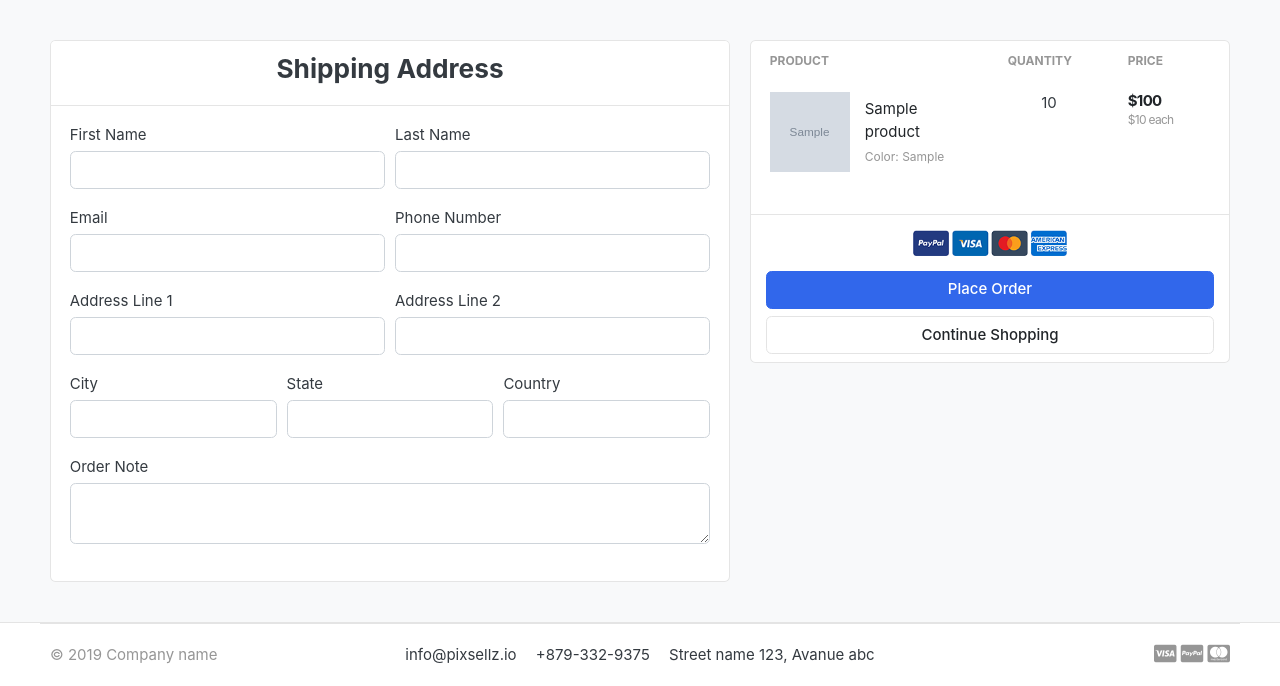
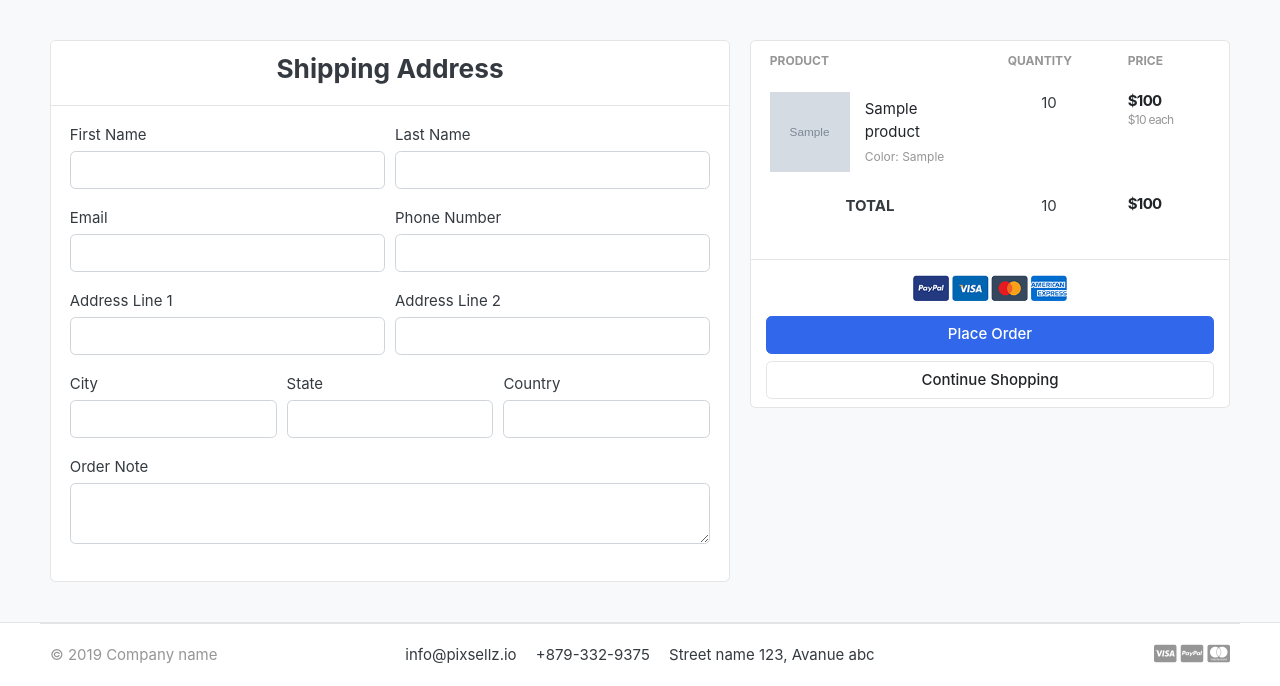
Before and after one commit to hpanwar08/greatkart, a Django app: page /cart/checkout/ in a window 1280 px wide. Shown: the part 118-804 px from the top of the page. Run offline with Django 3.2, Linux system fonts and the light colour scheme; a user stored in the database is signed in; tables that the repository leaves empty hold one stand-in row (values such as "Sample post"); grey boxes marked "Sample" are stand-in pictures; some libraries are stand-ins or nearby versions; some web fonts are replaced.

Commit message:
checkout

```diff
--- a/templates/store/checkout.html
+++ b/templates/store/checkout.html
@@ -6,9 +6,12 @@
     <div class="container">
 
       <!-- ============================ COMPONENT 1 ================================= -->
+      <form action="{% url 'order:place_order' %}" method="post">
+        {% csrf_token %}
+        <div class="row">
 
-      <div class="row">
-        <aside class="col-lg-7">
+
+          <aside class="col-md-7">
 
             <div class="card">
               <div class="card-header text-center">
@@ -35,18 +38,18 @@
                   </div>
                   <div class="col form-group">
                     <label for="">Phone Number</label>
-                  <input type="text" name="phone_number" class="form-control" maxlength="10" required>
+                    <input type="text" name="phone" class="form-control" maxlength="10" required>
                   </div>
                 </div>
 
                 <div class="form-row">
                   <div class="col form-group">
                     <label for="">Address Line 1</label>
-                  <input type="text" name="address_line1" class="form-control" required>
+                    <input type="text" name="address_line_1" class="form-control" required>
                   </div>
                   <div class="col form-group">
                     <label for="">Address Line 2</label>
-                  <input type="text" name="address_line2" class="form-control" required>
+                    <input type="text" name="address_line_2" class="form-control" required>
                   </div>
                 </div>
 
@@ -80,7 +83,7 @@
           </aside> <!-- col.// -->
 
 
-        <aside class="col-lg-5">
+          <aside class="col-md-5">
             <div class="card">
               <table class="table table-borderless table-shopping-cart">
                 <thead class="text-muted">
@@ -91,6 +94,7 @@
 
                 </tr>
                 </thead>
+
                 <tbody>
                 {% for cart_item in cart_items %}
                   <tr>
@@ -124,13 +128,31 @@
                   </tr>
                 {% endfor %}
                 </tbody>
+                <tfoot>
+                <tr class="text-uppercase">
+                  <td>
+                    <div class="text-center "><strong>Total</strong></div>
+                  </td>
+                  <td><!-- col.// -->
+                    <div class="col">
+                      <div class="text-center">
+                        {{ quantity }}
+                      </div> <!-- input-group.// -->
+                    </div> <!-- col.// --></td>
+                  <td>
+                    <div class="price-wrap">
+                      <var class="price">${{ total }}</var>
+                    </div> <!-- price-wrap .// -->
+                  </td>
+                </tr>
+                </tfoot>
               </table>
               <hr>
               <div class="mx-3 mb-2">
                 <p class="text-center mb-3">
                   <img src="{% static 'images/misc/payments.png' %}" height="26">
                 </p>
-              <a href="./place-order.html" class="btn btn-primary btn-block"> Place Order </a>
+                <button class="btn btn-primary btn-block"> Place Order</button>
                 <a href="{% url 'store:store' %}" class="btn btn-light btn-block">Continue Shopping</a>
               </div>
 
@@ -140,6 +162,7 @@
 
 
         </div> <!-- row.// -->
+      </form>
 
       <!-- ============================ COMPONENT 1 END .// ================================= -->
 
```
Also changed, not shown: order/forms.py (added, +10 -0 lines), order/views.py (+35 -5 lines). Lines whose indentation alone changed are shown as unchanged.
